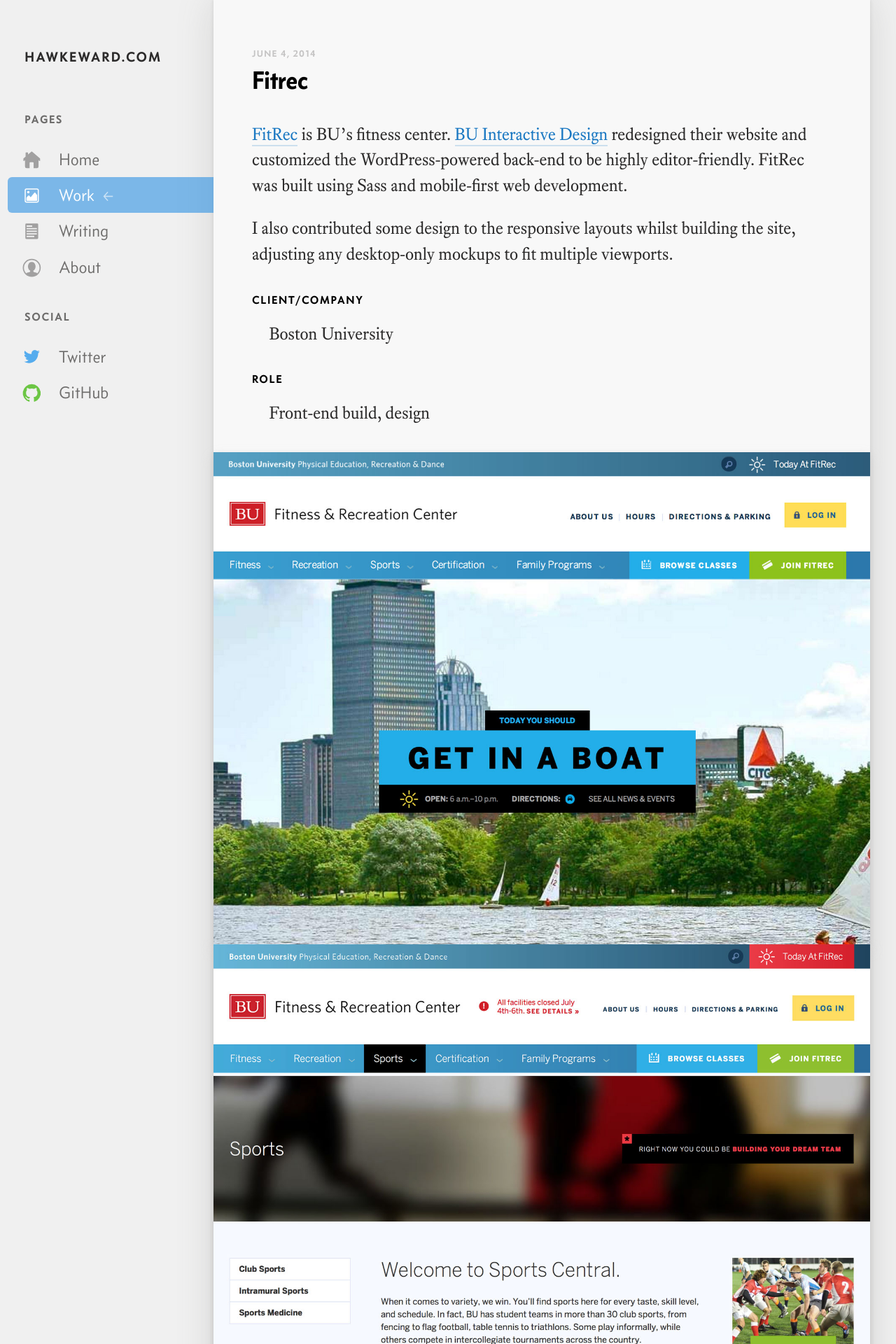
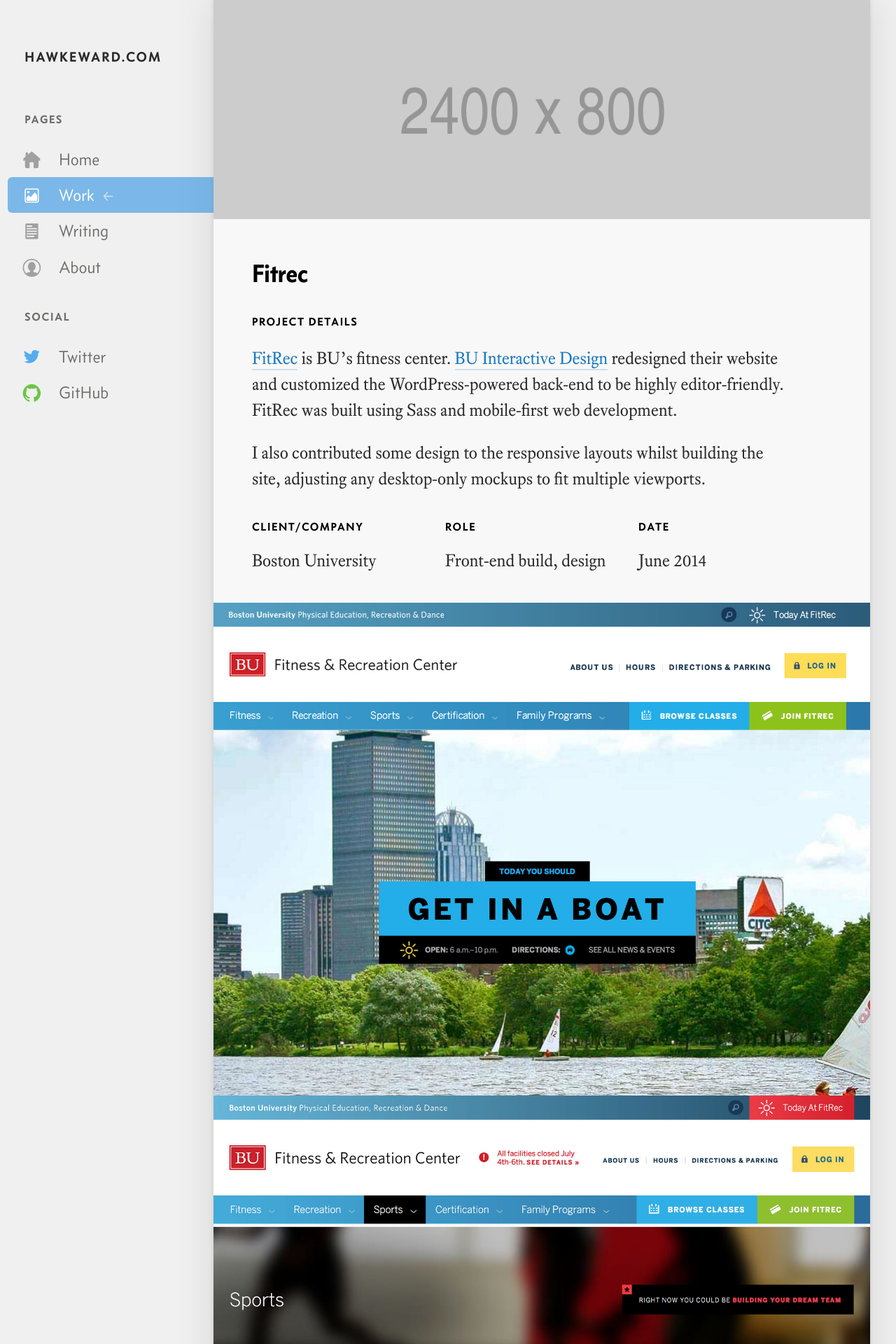
Before and after one commit to whbassignani/whbassignani.github.io, a Jekyll site: the page built from _posts/work/2014-06-04-bu-fitrec.md, in a window 1280 px wide. Shown: the top 1920 px of the page at 70% size. Built offline with Jekyll 4.4.1, drawn with Linux system fonts in a browser that asks for light colours.

Commit message:
Added new placeholders (3:1); updated work layout

```diff
--- a/_layouts/work.html
+++ b/_layouts/work.html
@@ -4,29 +4,45 @@
 {% include header.html %}
 
   <main id="content">
+    {% if page.banner_image %}
+      {% assign this_image = page.banner_image %}
+          <div class="work-banner">
+    {% include img-srcset.html %}
+          </div>
+      {% assign this_image = null %}
+    {% endif %}
+
     <article class="container content-text">
-      <header class="post-header">
-        <time class="post-meta">{{ page.date | date: "%B %-d, %Y" }}</time>
+      <header class="work-header post-header">
         <h1 class="content-title post-title">{{ page.title }}</h1>
       </header>
 
       <div class="work-content">
+        <h2 class="work-content-title">Project Details</h2>
 {{ content }}
       </div>
 
-      <dl class="work-details">
-        <dt>Client/Company</dt>
-        <dd>{{ page.client }}</dd>
-        <dt>Role</dt>
-        <dd>{{ page.role }}</dd>
-      </dl>
+      <aside class="work-details">
+        <div class="work-detail">
+          <h2 class="work-detail-title">Client/Company</h2>
+          {{ page.client }}
+        </div>
+        <div class="work-detail">
+          <h2 class="work-detail-title">Role</h2>
+          {{ page.role }}
+        </div>
+        <div class="work-detail">
+          <h2 class="work-detail-title">Date</h2>
+          {{ page.date | date: "%B %Y" }}
+        </div>
+      </aside
 
 {% if page.work_images %}
       <div class="work-images">
   {% for work_image in page.work_images %}
     {% if work_image %}
       {% assign this_image = work_image %}
-        <div class="work-image photo">
+        <div class="work-image">
 {% include img-srcset.html %}
         </div>
       {% assign this_image = null %}
--- a/_posts/work/2014-06-04-bu-fitrec.md
+++ b/_posts/work/2014-06-04-bu-fitrec.md
@@ -15,6 +15,16 @@
     url: /assets/writing/placeholders/placeholder-960x540.png
   - size: 640
     url: /assets/writing/placeholders/placeholder-640x360.png
+
+banner_image:
+  - size: 2400
+    url: /assets/writing/placeholders/placeholder-2400x800.png
+  - size: 1200
+    url: /assets/writing/placeholders/placeholder-1200x400.png
+  - size: 600
+    url: /assets/writing/placeholders/placeholder-600x200.png
+  - size: 300
+    url: /assets/writing/placeholders/placeholder-300x100.png
 
 work_images:
   -
--- a/scss/_work.scss
+++ b/scss/_work.scss
@@ -1,5 +1,16 @@
 .work .content-text {
   padding-bottom: 0;
+}
+
+.work-banner {
+  img {
+    display: block;
+    width: 100%;
+  }
+}
+
+.work-content-title {
+  @include h4;
 }
 
 .work-images {
@@ -8,8 +19,39 @@
 
 .work-image {
   @include container-full-width-child;
-  margin-bottom: 0;
-  margin-top: 0;
+
+  img {
+    display:block;
+    width: 100%;
+  }
+}
+
+.work-content {
+  max-width: size(17);
+}
+
+.work-details {
+  @include spacing-standard(xsmall);
+  display: flex;
+  flex-wrap: wrap;
+}
+
+.work-detail {
+  flex: 1 0 100%;
+  margin: size(-2) 0;
+  padding-right: size(0);
+
+  @media ($bp-s) {
+    flex-basis: 50%;
+  }
+
+  @media ($bp-m) {
+    flex-basis: 33%;
+  }
+}
+
+.work-detail-title {
+  @include h4;
 }
 
 
```
Also changed, not shown: assets/writing/placeholders/placeholder-1200x400.png (added), assets/writing/placeholders/placeholder-2400x800.png (added), assets/writing/placeholders/placeholder-300x100.png (added), assets/writing/placeholders/placeholder-600x200.png (added).
